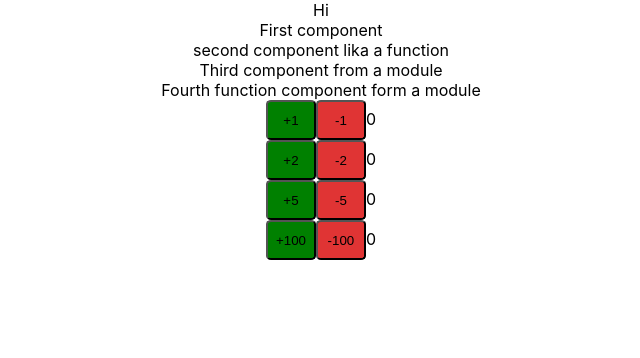
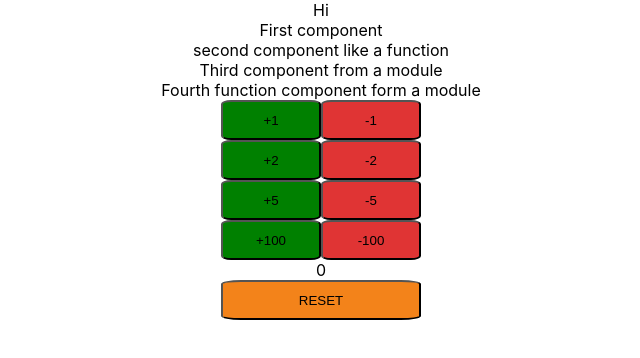
Before and after one commit to daviduribe0007/CountProjectReact, a React (Create React App) app: page / in a window 1280 px wide. Shown: the top 358 px of the page, without its empty margins (319-959 px from the left). Built offline with nearby package versions, Linux system fonts and the light colour scheme.

Commit message:
finish the first reactproject add the buttom reset and decrement

```diff
--- a/src/App.js
+++ b/src/App.js
@@ -53,7 +53,7 @@ class FirstComponent extends Component {
 function SecondComponent() {
   return (
     <div className="secondComponent">
-      second component lika a function
+      second component like a function
     </div>
   );
 }
--- a/src/components/counter/Counter.css
+++ b/src/components/counter/Counter.css
@@ -1,13 +1,24 @@
 .incrementButton {
     background-color: green;
-    width: 50px;
+    width: 100px;
     height: 40px;
     border-radius: 10%;
 }
 
 .decrementButton {
     background-color: rgb(224, 52, 52);
-    width: 50px;
+    width: 100px;
     height: 40px;
     border-radius: 10%;
 }
+
+.resetbutton{
+    background-color: rgb(243, 131, 26);
+    width: 200px;
+    height: 40px;
+    border-radius: 10%;
+}
+
+.body{
+    font-size: 15px 30px;
+}
--- a/src/components/counter/Counter.js
+++ b/src/components/counter/Counter.js
@@ -2,16 +2,53 @@ import React, { Component } from 'react';
 import './Counter.css';
 
 class Counter extends Component {
+
+  constructor() {
+    super();// you need call this super method
+    this.state = {
+      counter: 0
+    }
+    //this.incrementOne = this.incrementOne.bind(this); // bind the method incrementMount
+    //this.decrementOne = this.decrementOne.bind(this); // you dont need bind when use a arrow function
+  }
+
   render() {
     return (
       <div className="counter">
-        <CounterButton by={1} />
-        <CounterButton />
-        <CounterButton by={5} />
-        <CounterButton by={100} />
+        <CounterButton by={1} incrementMethod={this.increment} decrementMethod={this.decrement}/>
+        <CounterButton incrementMethod={this.increment}decrementMethod={this.decrement}/>
+        <CounterButton by={5} incrementMethod={this.increment}decrementMethod={this.decrement}/>
+        <CounterButton by={100} incrementMethod={this.increment}decrementMethod={this.decrement}/>
+        <span className="resoult">{this.state.counter}</span>
+        <div><button className="resetbutton" onClick={this.reset}>RESET</button></div>
       </div>
     );
   }
+
+  increment = (by) => {
+    //console.log('ingffff');
+    this.setState(
+      (prevState) => {
+      return {counter: prevState.counter + by}
+    });
+  }
+
+  reset = () => {
+    //console.log('ingffff');
+    this.setState(
+      (prevState) => {
+      return {counter: 0}
+    });
+  }
+
+  decrement = (by) => {
+    this.setState({
+      counter: this.state.counter - by
+    });
+
+  }
+
+
 }
 
 class CounterButton extends Component {
@@ -33,23 +70,24 @@ class CounterButton extends Component {
       <div className="counter">
         <button className="incrementButton" onClick={this.incrementOne}>+{this.props.by}</button>
         <button className="decrementButton" onClick={this.decrementOne}>-{this.props.by}</button>
-        <span className="resoult">{this.state.counter}</span>
       </div>
     );
   }
+
   incrementOne = () => {
     //console.log('ingffff');
     this.setState({
       counter: this.state.counter + this.props.by
     });
+    this.props.incrementMethod(this.props.by);
   }
+
   decrementOne = () => {
     this.setState({
       counter: this.state.counter - this.props.by
     });
-
+    this.props.decrementMethod(this.props.by);
   }
-
 }
 //this is used to asign the defoult values of by or any prop
 CounterButton.defaultProps = {
@@ -66,5 +104,5 @@ function  Counter() {
     </div>
   );
 }
-export default Counter //this is importan to import only a function
+export default Counter //this is importan to export decault counter for the function
 */
```
